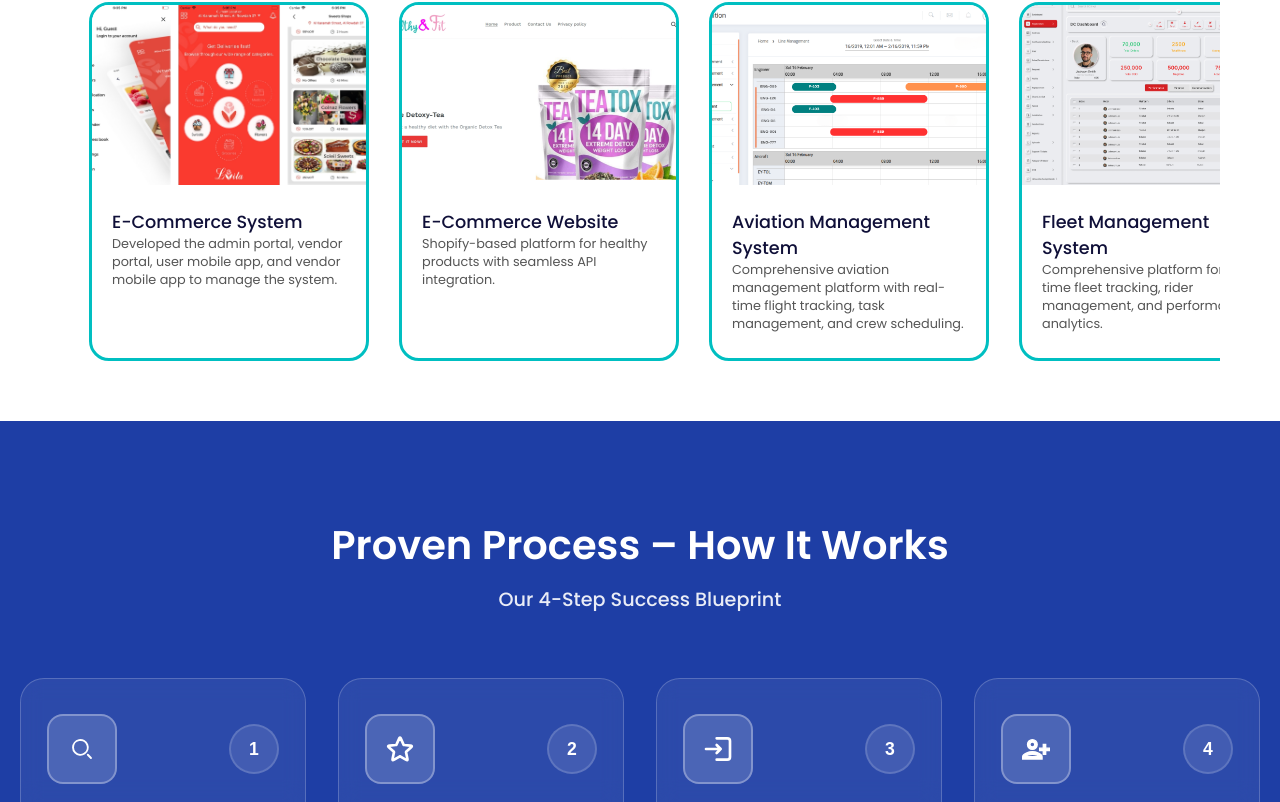
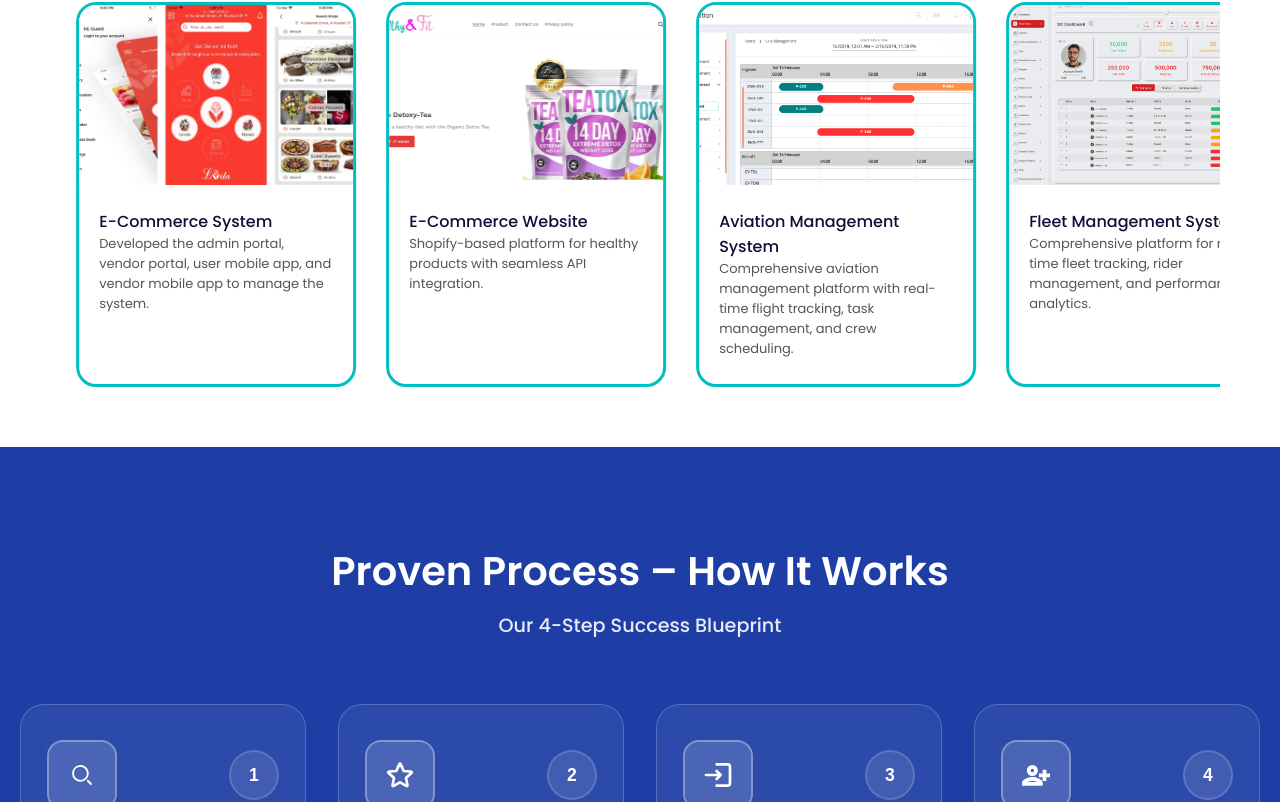
Before and after one commit to suraijzon/version1, a React (Create React App) app: page / in a window 1280 px wide. Shown: the part 2009-2811 px from the top of the page. Built offline with nearby package versions, Linux system fonts and the light colour scheme; no server answers.

Commit message:
new 42nd

```diff
--- a/src/styles/successsection.css
+++ b/src/styles/successsection.css
@@ -131,7 +131,7 @@
 }
 
 .project-info h3 {
-  font-size: 1.1rem;
+  font-size: 16px;
   font-family: Poppins;
   font-weight: 500;
   margin-bottom: 0px;
@@ -139,7 +139,7 @@
 }
 
 .project-info p {
-  font-size: 0.8rem;
+  font-size: 13px;
   color: #555;
   font-family: Poppins;
   margin-bottom: -5px;
```
